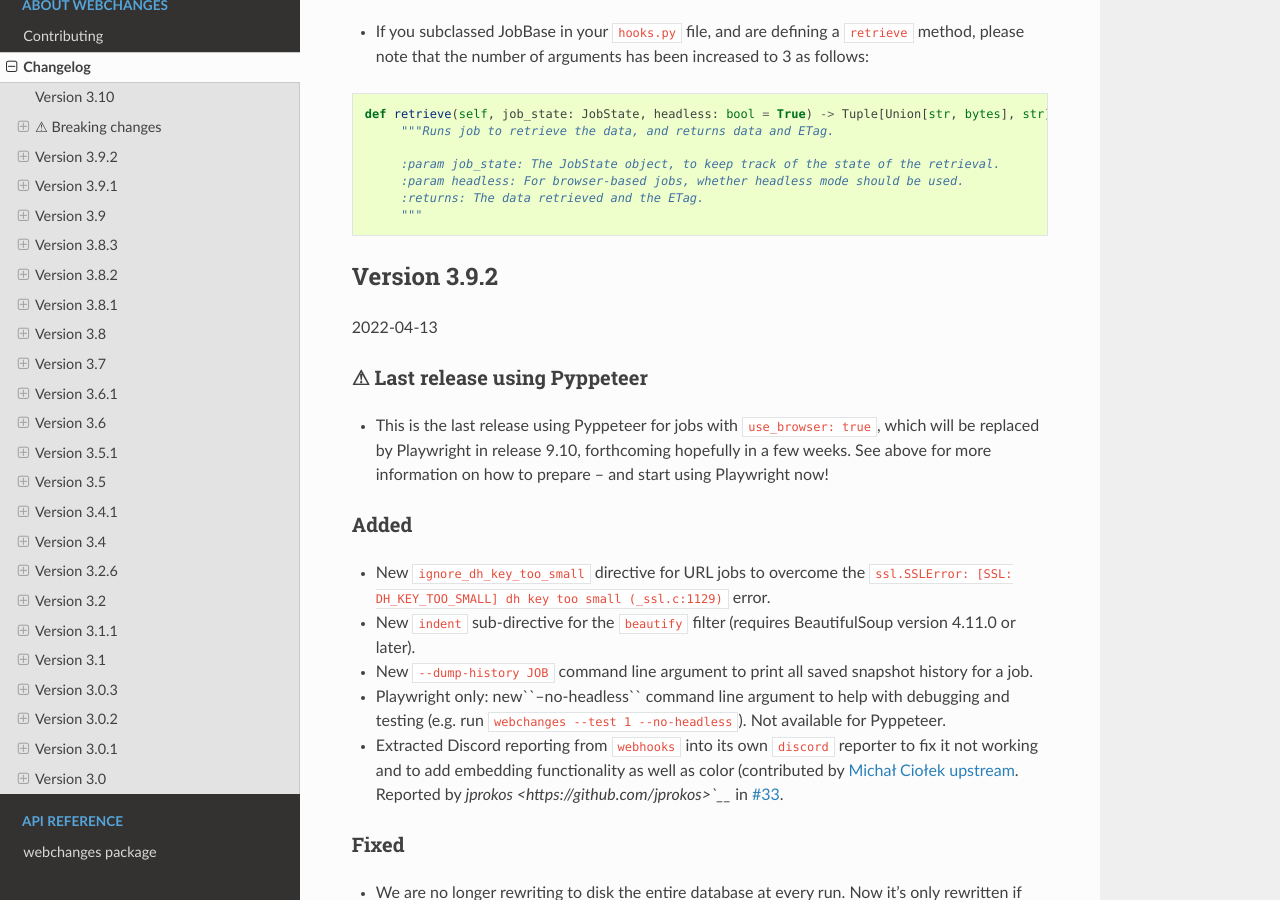
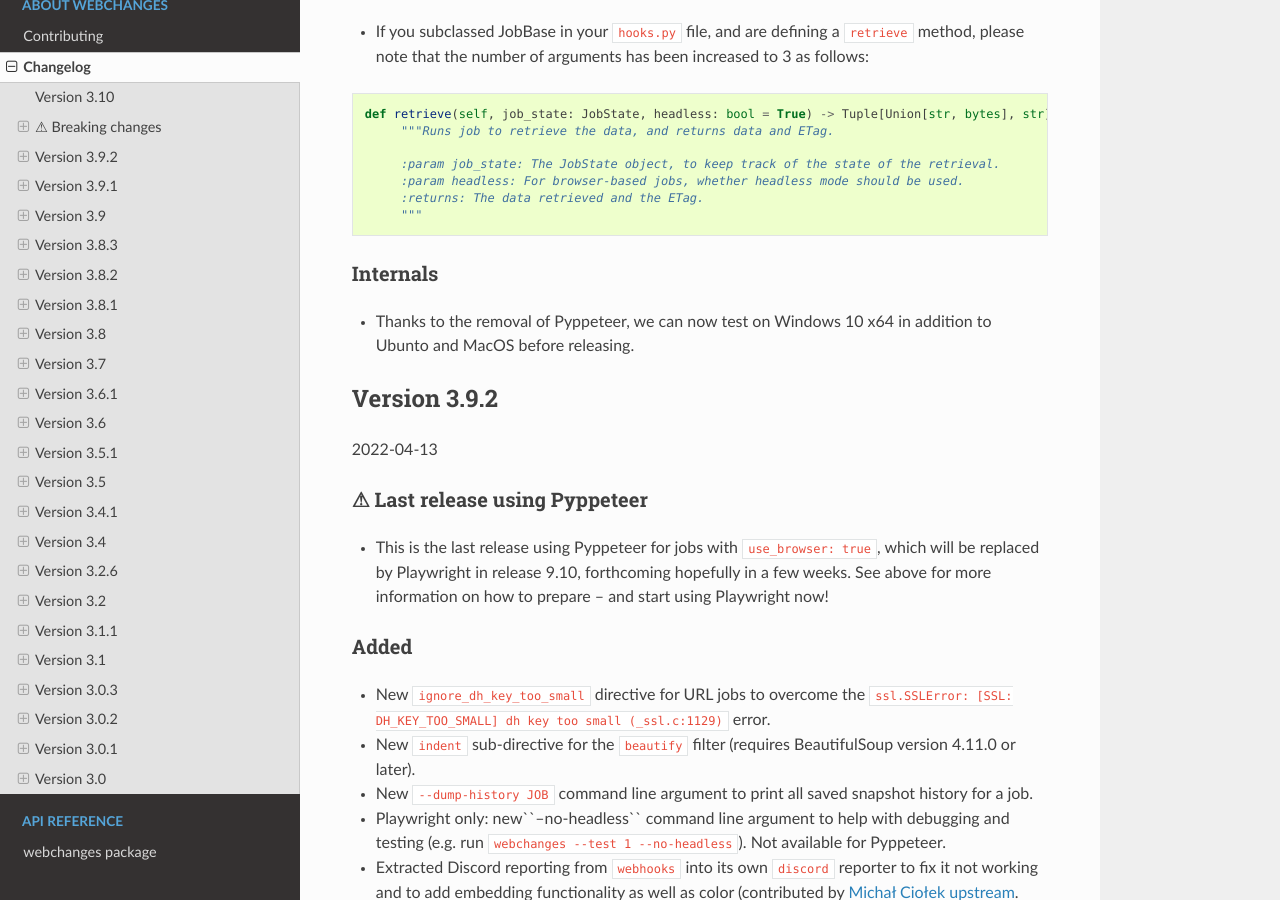
Before and after one commit to mborsetti/webchanges, a Sphinx documentation site: the page built from docs/changelog.rst, in a window 1280 px wide and 900 px high, scrolled down 3693 px. Built offline with Sphinx 7.4.7 and the Read the Docs theme 2.0.0, drawn with Linux system fonts in a browser that asks for light colours.

Commit message:
Release 3.10rc0 (CI upgrades)

```diff
--- a/CHANGELOG.rst
+++ b/CHANGELOG.rst
@@ -179,6 +179,10 @@
         :returns: The data retrieved and the ETag.
         """
 
+Internals
+---------
+* Thanks to the removal of Pyppeteer, we can now test on Windows 10 x64 in addition to Ubunto and MacOS before
+  releasing.
 
 Version 3.9.2
 ===================
--- a/docs/migration.rst
+++ b/docs/migration.rst
@@ -311,7 +311,7 @@
     code readability and functionality.
   * A 39 percentage point increase in code testing coverage (to 81%), a completely new continuous integration
     (CI) and continuous delivery (CD) pipeline (`GitHub Actions <https://github.com/features/actions>`__), and testing
-    on both Ubuntu **and** macOS (Windows 10 x64 to come) increase reliability of new releases.
+    on Ubuntu, macOS and Windows 10 x64 increases reliability of new releases.
   * Using `flake8 <https://pypi.org/project/flake8/>`__ to check PEP-8 compliance and more.
   * Using `coverage <https://pypi.org/project/coverage/>`__ to check unit testing coverage.
   * Strengthened security with `bandit <https://pypi.org/project/bandit/>`__ to catch common security issues.
```
Also changed, not shown: 1 other file.
